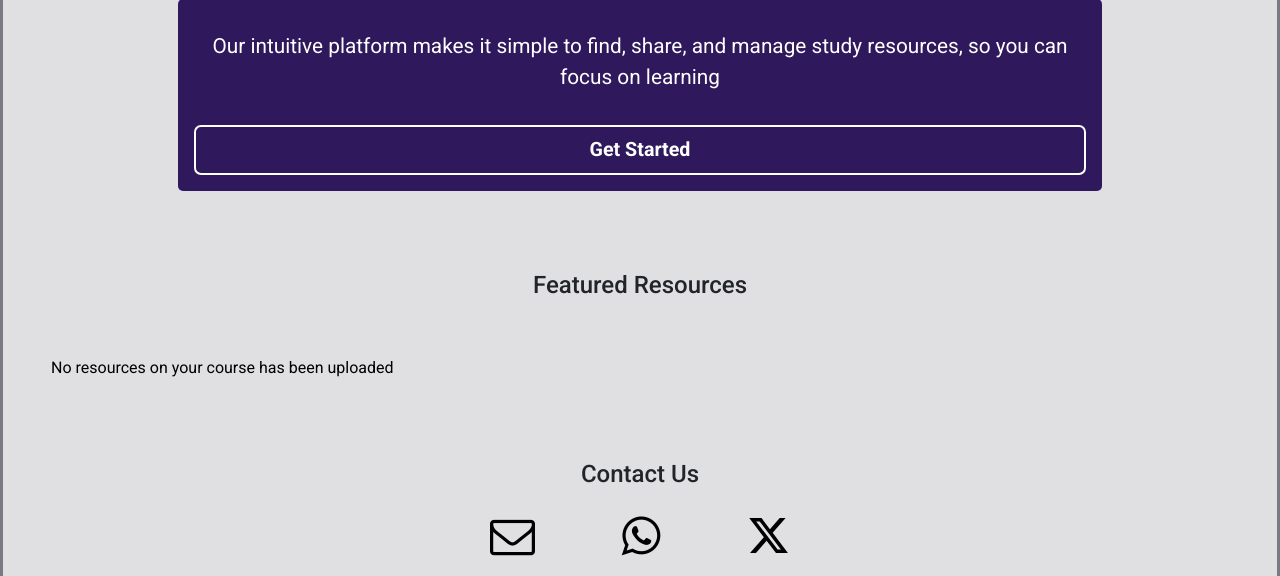
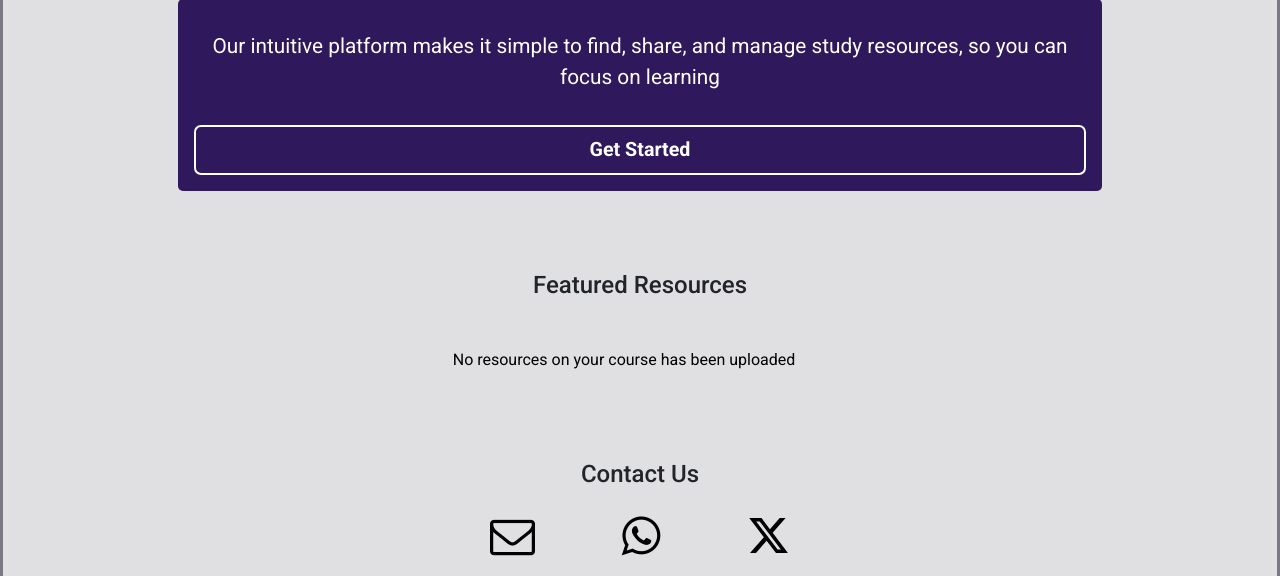
Before and after one commit to MoBazmul/studylink, a Flask app: page / in a window 1280 px wide. Shown: the part 1655-2231 px from the top of the page. Run offline with Flask 3, Linux system fonts and the light colour scheme; data that the repository does not hold is empty; some libraries are stand-ins or nearby versions.

Commit message:
Centering the paragraph

```diff
--- a/studylink/templates/home.html
+++ b/studylink/templates/home.html
@@ -70,7 +70,7 @@
             </section>
           {% endfor %}
         {% else %}
-            <p style="text-align: center; color: #000; margin-top: 2rem; font-size: medium;">No resources on your course has been uploaded</p>
+            <p style="text-align: center; color: #000; margin-top: 2rem; font-size: medium; margin: 0 auto;">No resources on your course has been uploaded</p>
         {% endif %}
         <br><br><br>
       </section>
```
